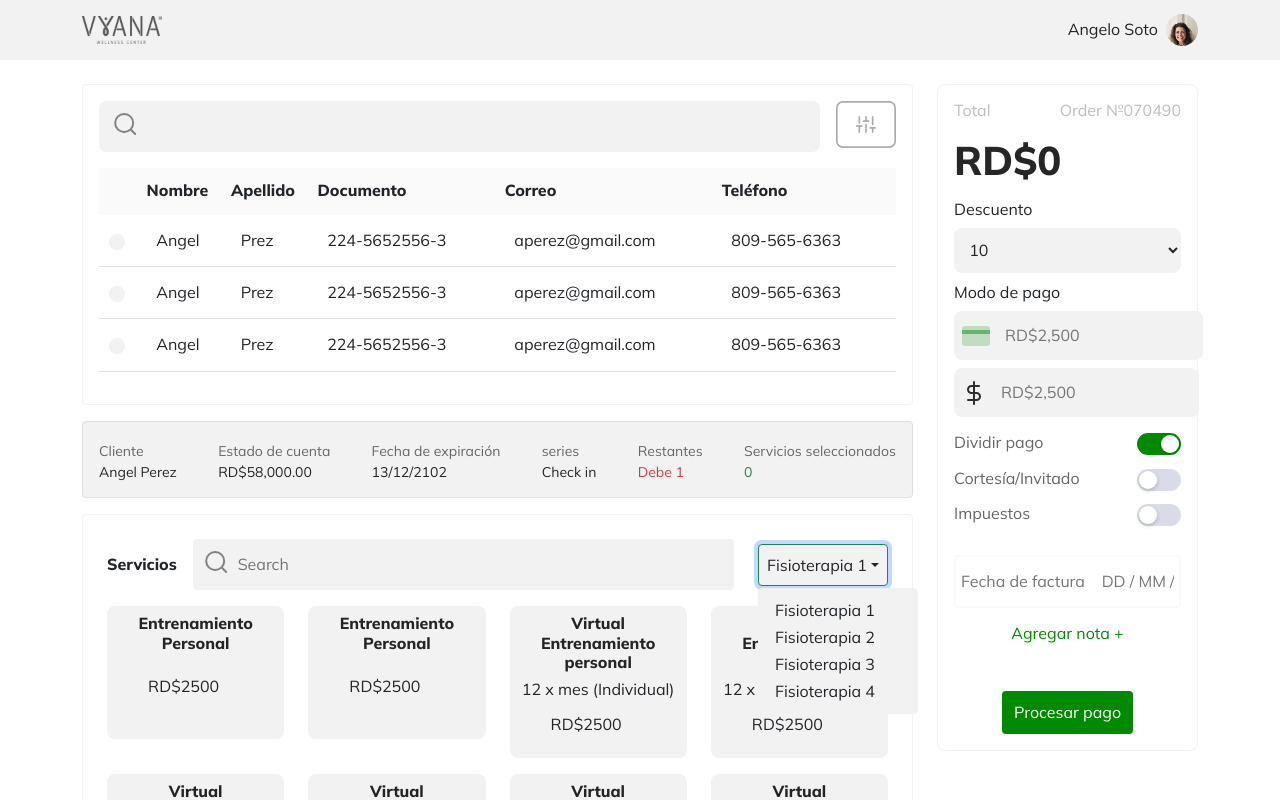
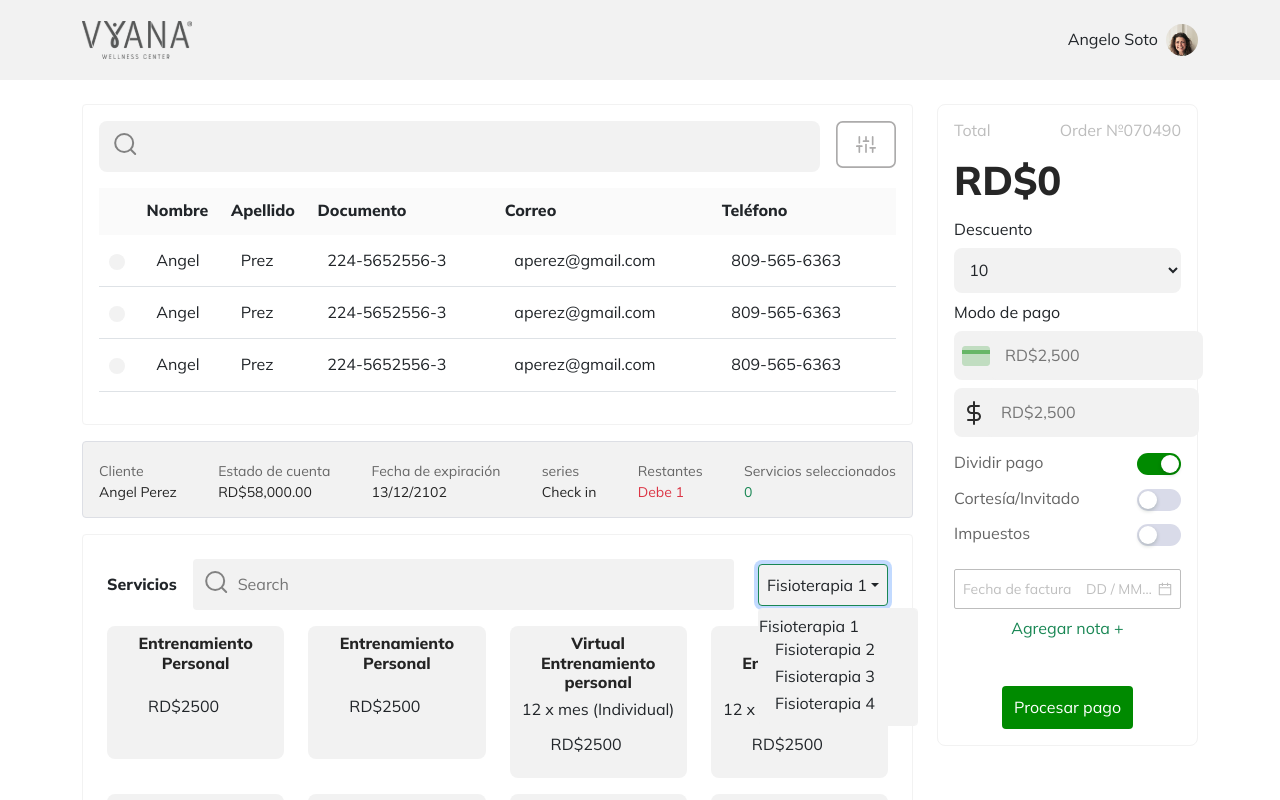
Before and after one commit to Felix-Asante/Vyana-portal, a React (Create React App) app: page / in a window 1280 px wide. Both pictures are taken after a click on the button "Fisioterapia 1". Shown: the top 800 px of the page. Built offline with nearby package versions, Linux system fonts and the light colour scheme.

Commit message:
UI update implemented

```diff
--- a/src/App.js
+++ b/src/App.js
@@ -1,11 +1,17 @@
 import React from "react";
 import Header from "./components/Header";
-import ServiceProvider from "./context/service-context";
+import { useFilterContext } from "./context/filter-context";
 import Checkout from "./modules/checkout/Checkout";
 import MainArea from "./modules/main/Index";
 export default function App() {
+	const { filter, filterHandler } = useFilterContext();
+
+	const closeFilterHandler = () => {
+		if (!filter) return;
+		filterHandler();
+	};
 	return (
-		<ServiceProvider>
+		<div onClick={() => closeFilterHandler()}>
 			{/*  HEADER */}
 			<Header />
 			{/* MAIN AREA SECTION + ASIDE
@@ -20,6 +26,6 @@ export default function App() {
 					</div>
 				</div>
 			</div>
-		</ServiceProvider>
+		</div>
 	);
 }
--- a/src/components/ServiceCard.jsx
+++ b/src/components/ServiceCard.jsx
@@ -1,17 +1,18 @@
 import React, { useState, useEffect } from "react";
 import { useServiceContext } from "../context/service-context";
+import { DatePicker, TimePicker } from "antd";
 
 export default function ServiceCard({ service }) {
 	const [isSelected, setIsSelected] = useState(false);
 	const [close, setClose] = useState(false);
-	const { addItem, modify, itemSelected } = useServiceContext();
+	const { addItem, itemSelected } = useServiceContext();
 	const serviceSelected = itemSelected.some((item) => item.id === service.id);
 
 	useEffect(() => {
 		if (!serviceSelected) {
 			setIsSelected(false);
 		}
-	});
+	}, [serviceSelected]);
 
 	const addServiceHandler = () => {
 		setIsSelected(true);
@@ -63,12 +64,18 @@ export default function ServiceCard({ service }) {
 
 					<div className="inputs mt-2">
 						<input type="text" placeholder={`RD$${service.price}`} readOnly />
-						<input type="text" placeholder="Fecha DD/MM/AA" />
-						<input type="text" placeholder="Número de sesiones" />
-						<input type="text" placeholder="Duración de la clase  H/ M " />
-						<a href="#" className="text-success fw-bold- text-center d-block">
+						<DatePicker bordered={false} placeholder="Fecha DD/MM/AA" />
+						{/* <input type="text" placeholder="Fecha DD/MM/AA" /> */}
+						<input type="number" placeholder="Número de sesiones" />
+						{/* <input type="text" placeholder="Duración de la clase  H/ M " /> */}
+						<TimePicker
+							placeholder="Duración de la clase  H/ M"
+							bordered={false}
+						/>
+
+						<p className="text-success fw-bold- text-center d-block cursor">
 							Guardar
-						</a>
+						</p>
 					</div>
 				</div>
 			)}
--- /dev/null
+++ b/src/context/filter-context.js
@@ -0,0 +1,17 @@
+import React, { useState, createContext, useContext } from "react";
+
+const FilterContext = createContext();
+export function useFilterContext() {
+	return useContext(FilterContext);
+}
+export default function FilterProvider({ children }) {
+	const [filter, setFilter] = useState(false);
+	const filterHandler = () => {
+		setFilter(!filter);
+	};
+	return (
+		<FilterContext.Provider value={{ filter, filterHandler }}>
+			{children}
+		</FilterContext.Provider>
+	);
+}
--- a/src/index.js
+++ b/src/index.js
@@ -1,15 +1,19 @@
 import React from "react";
 import ReactDOM from "react-dom";
 import App from "./App";
-import "antd/dist/antd.css";
+import "antd/dist/antd.min.css";
 import "bootstrap/dist/css/bootstrap.min.css";
-// import "bootstrap/dist/js/bootstrap.min.js";
-
+import ServiceProvider from "./context/service-context";
+import FilterProvider from "./context/filter-context";
 import "./sass/main.scss";
 
 ReactDOM.render(
 	<React.StrictMode>
-		<App />
+		<ServiceProvider>
+			<FilterProvider>
+				<App />
+			</FilterProvider>
+		</ServiceProvider>
 	</React.StrictMode>,
 	document.getElementById("root")
 );
--- a/src/modules/checkout/Checkout.js
+++ b/src/modules/checkout/Checkout.js
@@ -1,9 +1,14 @@
-import React from "react";
+import React, { useState } from "react";
 import { Switch } from "antd";
 import SelectedItemCheckout from "../../components/SelectedItemCheckout";
 import { useServiceContext } from "../../context/service-context";
+import { EyeOutlined } from "@ant-design/icons";
+import { DatePicker, Modal } from "antd";
+
 export default function Checkout() {
 	const { total, itemSelected } = useServiceContext();
+	const [modoPage, setModoPage] = useState(null);
+	const [openModal, setOpenModal] = useState(false);
 
 	return (
 		<div className="checkout p-3 ">
@@ -27,11 +32,15 @@ export default function Checkout() {
 						<div className="bg_light px-2 d-flex align-items-center">
 							<img src="/card.svg" alt="card" />
 							<input
-								type="text"
+								type="password"
 								className="bg_light"
 								id="method"
 								placeholder="RD$2,500"
+								onChange={(e) => setModoPage(e.target.value)}
 							/>
+							{modoPage && (
+								<EyeOutlined style={{ color: "#666666", cursor: "pointer" }} />
+							)}
 						</div>
 					</div>
 					<div className="amount mb-2">
@@ -40,7 +49,7 @@ export default function Checkout() {
 							<input
 								type="text"
 								className="bg_light"
-								id="method"
+								id="method2"
 								placeholder="RD$2,500"
 							/>
 						</div>
@@ -65,19 +74,39 @@ export default function Checkout() {
 					))}
 
 					{/* BOTTOM INPUT FIELD */}
-					<input
+					{/* <input
 						type="text"
 						placeholder="Fecha de factura    DD / MM / AA"
 						className="border-light my-3 facture"
+					/> */}
+					<DatePicker
+						bordered={false}
+						placeholder="Fecha de factura    DD / MM / AA"
 					/>
-					<p className="text-center">
-						<a href="#">Agregar nota +</a>
+
+					<p
+						className="text-center text-success cursor"
+						onClick={() => setOpenModal(true)}
+					>
+						Agregar nota +
 					</p>
 					<button className="_btn btn_success mt-5 mx-auto d-block">
 						Procesar pago
 					</button>
 				</div>
 			</div>
+			{/* MODAL THAT DISPLAYS HEN YOU CLICK ON Agregar nota + */}
+			<Modal
+				title=" "
+				style={{ top: 20 }}
+				visible={openModal}
+				onOk={() => setOpenModal(false)}
+				onCancel={() => setOpenModal(false)}
+				okText="Bueno"
+				cancelText="Cancelar"
+			>
+				<textarea name="text"></textarea>
+			</Modal>
 		</div>
 	);
 }
--- a/src/modules/main/Index.js
+++ b/src/modules/main/Index.js
@@ -2,7 +2,6 @@ import React from "react";
 import { useServiceContext } from "../../context/service-context";
 import Service from "./Service";
 import UserSearch from "./UserSearch";
-
 export default function Index() {
 	const { itemSelected } = useServiceContext();
 	return (
--- a/src/modules/main/Service.js
+++ b/src/modules/main/Service.js
@@ -1,5 +1,6 @@
 import React, { useState } from "react";
 import ServiceCard from "../../components/ServiceCard";
+
 const services = [
 	{ id: 1, name: "Entrenamiento Personal", price: 2500 },
 	{ id: 2, name: "Entrenamiento Personal", price: 2500 },
@@ -103,24 +104,16 @@ export default function Service() {
 						aria-labelledby="dropdownMenuButton2"
 					>
 						<li onClick={() => optionsChangeHandler("Fisioterapia 1")}>
-							<a className="dropdown-item" href="#">
-								Fisioterapia 1
-							</a>
+							<span clspanssName="dropdown-item">Fisioterapia 1</span>
 						</li>
 						<li onClick={() => optionsChangeHandler("Fisioterapia 2")}>
-							<a className="dropdown-item" href="#">
-								Fisioterapia 2
-							</a>
+							<span className="dropdown-item">Fisioterapia 2</span>
 						</li>
 						<li onClick={() => optionsChangeHandler("Fisioterapia 3")}>
-							<a className="dropdown-item" href="#">
-								Fisioterapia 3
-							</a>
+							<span className="dropdown-item">Fisioterapia 3</span>
 						</li>
 						<li onClick={() => optionsChangeHandler("Fisioterapia 4")}>
-							<a className="dropdown-item" href="#">
-								Fisioterapia 4
-							</a>
+							<span className="dropdown-item">Fisioterapia 4</span>
 						</li>
 					</ul>
 				</div>
--- a/src/modules/main/UserSearch.js
+++ b/src/modules/main/UserSearch.js
@@ -1,7 +1,6 @@
 import React, { useState } from "react";
 import UserSearchResultItem from "../../components/UserSearchResultItem";
-import { SearchOutlined } from "@ant-design/icons";
-
+import { useFilterContext } from "../../context/filter-context";
 const tableData = [
 	{
 		nombre: "Angel",
@@ -26,8 +25,9 @@ const tableData = [
 	},
 ];
 export default function UserSearch() {
-	const [filter, setFilter] = useState(false);
 	const [query, setQuery] = useState("");
+	const { filter, filterHandler } = useFilterContext();
+
 	return (
 		<div className=" border_light rounded p-3 search">
 			{/*  SEARCH FIELD */}
@@ -84,7 +84,7 @@ export default function UserSearch() {
 					src="/filter-button.svg"
 					alt="filter"
 					className="filter-button"
-					onClick={() => setFilter(!filter)}
+					onClick={() => filterHandler()}
 				/>
 			</div>
 			{/* ! FILTER */}
--- a/src/sass/_global.scss
+++ b/src/sass/_global.scss
@@ -20,11 +20,16 @@ a {
 }
 
 // UTILITY CLASSES
-input {
+input,
+textarea {
 	border: none;
 	outline: none;
 	padding: 15px;
 	border-radius: 0.5rem;
+}
+textarea {
+	width: 100%;
+	border: 1.4px solid #bdbdbd;
 }
 select {
 	border: 0;
@@ -70,3 +75,33 @@ label {
 .border-success {
 	border: 1.5px solid $success;
 }
+.ant-picker.ant-picker-borderless {
+	border: 1.4px solid #bdbdbd !important;
+	padding: 8px;
+	width: 100%;
+	margin: 10px 0;
+}
+.ant-btn-primary {
+	background-color: $success;
+	border: 0;
+
+	&:hover {
+		background-color: $success;
+		color: #fff !important;
+	}
+}
+.ant-modal-header,
+.ant-modal-close-x {
+	display: none;
+}
+.ant-btn:hover {
+	color: $success;
+	border-color: $success;
+}
+// .ant-modal-close-x {
+// 	d
+// 	line-height: 20px;
+// 	svg {
+// 		fill: $success;
+// 	}
+// }
--- a/src/sass/components/_header.scss
+++ b/src/sass/components/_header.scss
@@ -1,6 +1,6 @@
 .header {
-	height: 60px;
+	height: 80px;
 }
 .logo {
-	width: 80px;
+	width: 110px;
 }
--- a/src/sass/components/_mainarea.scss
+++ b/src/sass/components/_mainarea.scss
@@ -126,9 +126,17 @@
 			}
 			.inputs {
 				input {
+					width: 100%;
+				}
+				& > input,
+				.ant-picker.ant-picker-borderless {
 					margin-bottom: 10px;
-					width: 100%;
-					border: 1.5px solid #bdbdbd;
+					border: 1.5px solid #bdbdbd !important;
+				}
+
+				.ant-picker.ant-picker-borderless {
+					padding: 14px;
+					border-radius: 0.5rem;
 				}
 			}
 		}
```
Also changed, not shown: 1 other file (tests, documents, lock files or other folders).
